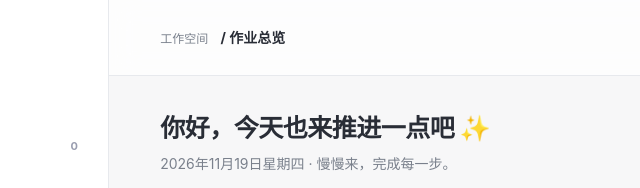
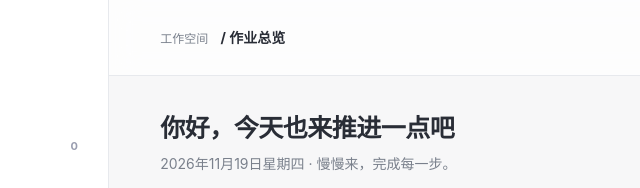
Before and after one commit to lizerun-LI/zhizuo-homework, a plain HTML site: page homework.html in a window 1280 px wide. Shown: the top 188 px of the page, 139-779 px from the left. Drawn offline with Linux system fonts and the light colour scheme.

Commit message:
Remove decorative emoji from homework dashboard

```diff
--- a/homework.html
+++ b/homework.html
@@ -52,7 +52,7 @@
   <main class="main">
     <header class="topbar"><div class="crumb">工作空间 <b>/ 作业总览</b></div><div class="top-actions"><button class="icon-btn" id="exportBtn" title="导出备份">⇩</button><button class="icon-btn" id="importBtn" title="导入备份">⇧</button><input type="file" id="importFile" accept="application/json" hidden><div class="avatar">我</div></div></header>
     <section class="content">
-      <div class="welcome"><div><h1>你好，今天也来推进一点吧 ✨</h1><p id="todayLine">这里是你的 AI 作业空间。</p></div><button class="primary" id="addBtn"><span class="plus">＋</span>添加作业</button></div>
+      <div class="welcome"><div><h1>你好，今天也来推进一点吧</h1><p id="todayLine">这里是你的 AI 作业空间。</p></div><button class="primary" id="addBtn"><span class="plus">＋</span>添加作业</button></div>
       <div class="stats">
         <div class="stat"><div class="stat-icon si-purple">▤</div><div><div class="stat-label">全部作业</div><div class="stat-num" id="statAll">0<span>项</span></div></div></div>
         <div class="stat"><div class="stat-icon si-blue">◷</div><div><div class="stat-label">进行中</div><div class="stat-num" id="statProgress">0<span>项</span></div></div></div>
```
